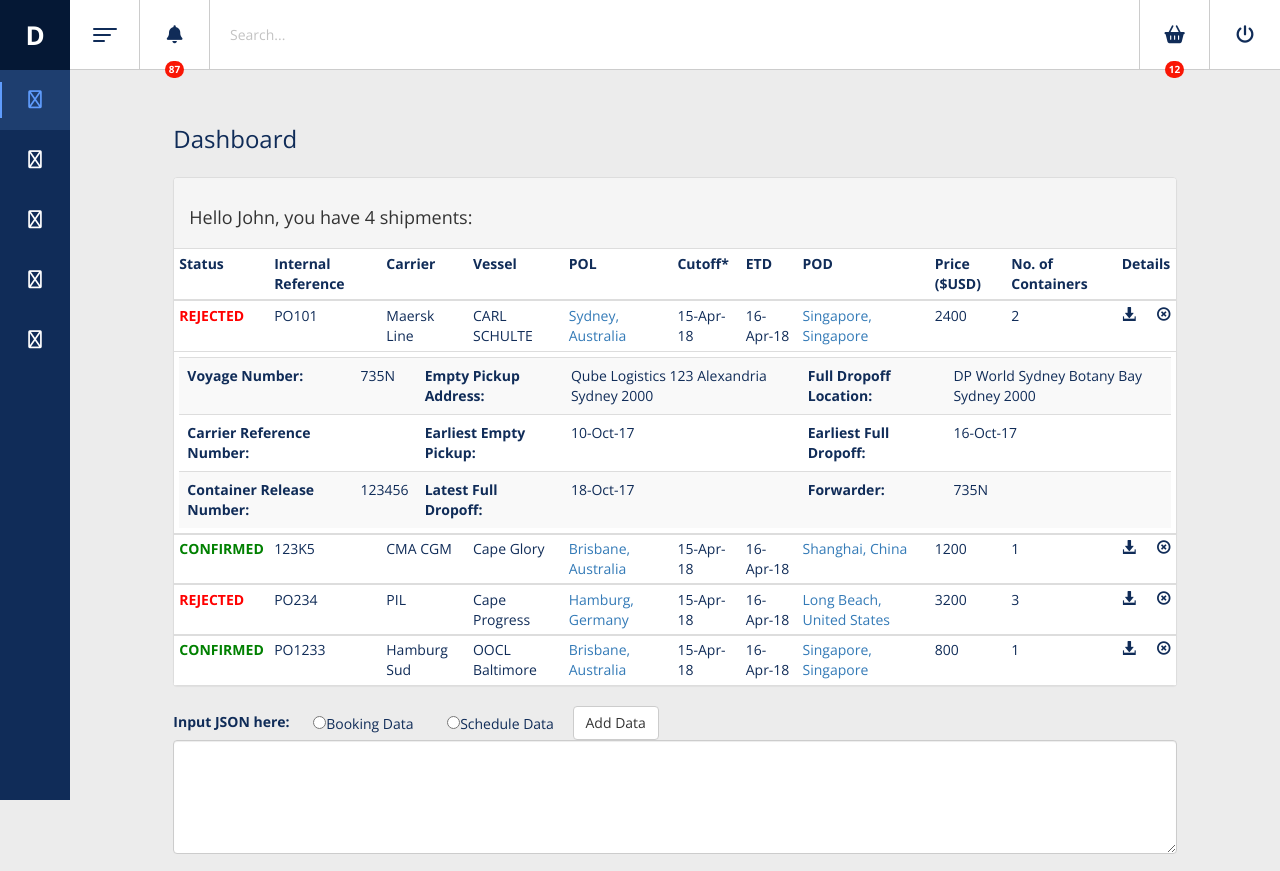
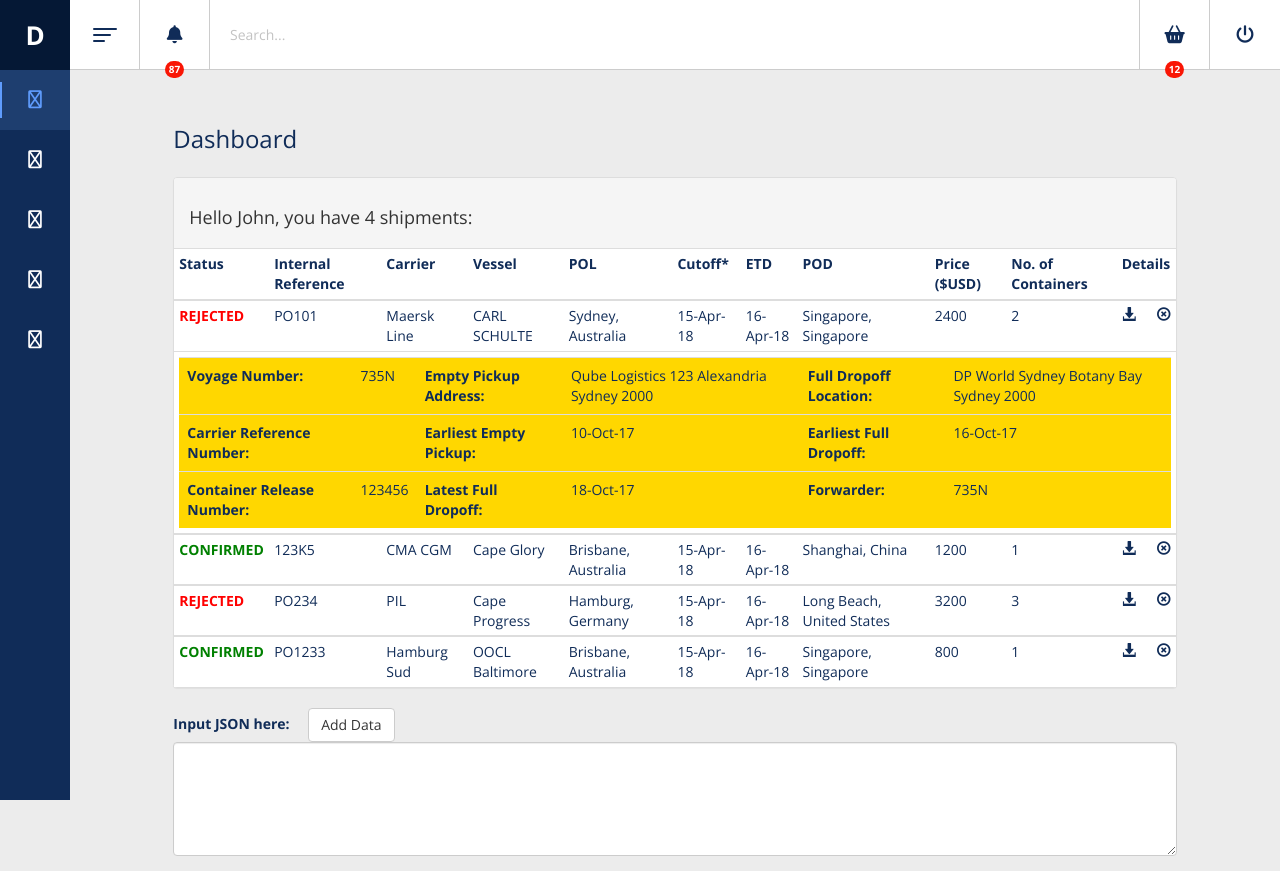
Before and after one commit to JackEdwardLyons/dashboard-demo, a plain HTML site: page index.html in a window 1280 px wide. Both pictures are taken after a click on the element 674 px from the left and 325 px from the top of the page. Drawn offline with nearby package versions, Linux system fonts and the light colour scheme.

Commit message:
Basic JSON editor working

```diff
--- /dev/null
+++ b/API/shipments.json
@@ -0,0 +1,62 @@
+{
+	"request": {
+		"InternalReference": "PO101",
+		"FreightCost": "2400",
+		"CarrierPartnerAlias": "MAEU",
+		"Context": "ExplorateNoTerms",
+		"EquipmentDetails": [{
+			"NumberOfEquipment": "1",
+			"ImportExportHaulage": "MerchantExportHaulageMerchantImportHaulage",
+			"EquipmentTypeCode": "45G0",
+			"EquipmentDescription": "40 Highcube"
+		}, {
+			"NumberOfEquipment": "1",
+			"ImportExportHaulage": "MerchantExportHaulageMerchantImportHaulage",
+			"EquipmentTypeCode": "22G0",
+			"EquipmentDescription": "20 General"
+		}],
+		"PortOfDischargeName": "Singapore, Singapore",
+		"PortOfLoadName": "Sydney, Australia",
+		"OriginDeparts": "20-Oct-17",
+		"VesselName": "CARL SCHULTE",
+		"ForwarderDetails": {
+			"ForwarderName": "DSV Air & Sea"
+		},
+		"DestinationArrives": "07-Nov-17",
+		"VoyageNumber": "735N",
+		"CarrierName": "Maersk Line"
+	},
+	"confirmation": {
+		"LatestFullDeliveryDate": "18-Oct-17",
+		"CarrierReferenceNumber": "",
+		"ContainerReleaseNumber": "123456",
+		"EarliestEmptyPickUpDate": "10-Oct-17",
+		"EmptyPickUpLocation": "Qube Logistics 123 Alexandria Sydney 2000",
+		"EarliestFullDropOff": "16-Oct-17",
+		"FullDropOffLocation": "DP World Sydney Botany Bay Sydney 2000"
+	},
+	"request": {
+		"InternalReference": "123K5",
+		"FreightCost": "1200",
+		"CarrierPartnerAlias": "CMAU",
+		"Context": "ExplorateNoTerms",
+		"EquipmentDetails": [{
+			"NumberOfEquipment": "1",
+			"ImportExportHaulage": "MerchantExportHaulageMerchantImportHaulage",
+			"EquipmentTypeCode": "42G0",
+			"EquipmentDescription": "40 General"
+		}],
+		"PortOfDischargeName": "Shanghai, China",
+		"PortOfLoadName": "Brisbane, Australia",
+		"OriginDeparts": "15-Nov-17",
+		"VesselName": "Cape Glory",
+		"ForwarderDetails": {
+			"ForwarderName": "DB Schenker"
+		},
+		"DestinationArrives": "30-Nov-17",
+		"VoyageNumber": "101N",
+		"CarrierName": "CMA CGM"
+	},
+	"confirmation": {},
+	"rejected": {}
+}
--- a/index.html
+++ b/index.html
@@ -148,8 +148,6 @@
                             <th>Details</th>
                         </tr>
                     </thead>
-
-                    <tbody v-for="(shipment, index) in scheduleData" class="table table-condensed" style="border-collapse:collapse;" v-show="!loading">
                     <tr>
                         <div class="timeline-item" v-if="loading">
                             <div class="animated-background">
@@ -169,6 +167,9 @@
                             </div>
                         </div>
                     </tr>
+
+                    <tbody v-for="(shipment, index) in scheduleData" class="table table-condensed" style="border-collapse:collapse;" v-show="!loading">
+
                         <tr @click="shipment.isOpen = !shipment.isOpen" class="accordion-toggle table-hover">
                             <td class="text-success text-uppercase text-bold"
                                 :class="{
@@ -177,23 +178,15 @@
                                     'rejected-status':  shipment.bookingStatus === 'rejected',
                                 }"
                             >
-                                {{ shipment.bookingStatus }}
+                                {{ shipment.BookingData.CarrierReferenceNumber  === '' ? 'REJECTED' : 'CONFIRMED' }}
                             </td>
                             <td>{{ shipment.InternalReference }}</td>
                             <td>{{ shipment.CarrierName }}</td>
                             <td>{{ shipment.VesselName }}</td>
-                            <td>
-                                <a target="_blank" :href="'https://maps.google.com/?q=' + shipment.PortOfLoadName">
-                                    {{ shipment.PortOfLoadName }}
-                                </a>
-                            </td>
+                            <td>{{ shipment.PortOfLoadName }}</td>
                             <td>15-Apr-18</td>
                             <td>16-Apr-18</td>
-                            <td>
-                                <a target="_blank" :href="'https://maps.google.com/?q=' + shipment.PortOfDischargeName">
-                                    {{ shipment.PortOfDischargeName }}
-                                </a>
-                            </td>
+                            <td>{{ shipment.PortOfDischargeName }}</td>
                             <td>{{ shipment.FreightCost }}</td>
                             <td>{{ shipment.EquipmentDetails.length }}</td>
                             <td>
@@ -204,9 +197,9 @@
                         <tr>
                             <td colspan="12" class="hiddenRow" v-show="shipment.isOpen">
                                 <div class="accordian-body collapse" :class="{ 'in': shipment.isOpen }">
-                                    <table class="table table-striped hidden-table">
-                                        <tbody>
-                                            <tr>
+                                    <table class="table table-striped hidden-table gold-bg">
+                                        <tbody class="gold-bg">
+                                            <tr class="gold-bg">
                                                 <th>Voyage Number:</th>
                                                 <td>{{ shipment.VoyageNumber }}</td>
 
@@ -216,7 +209,7 @@
                                                 <th>Full Dropoff Location:</th>
                                                 <td>{{ shipment.BookingData.FullDropOffLocation }}</td>
                                             </tr>
-                                            <tr>
+                                            <tr class="gold-bg">
                                                 <th>Carrier Reference Number:</th>
                                                 <td>{{ shipment.BookingData.CarrierReferenceNumber }}</td>
 
@@ -226,7 +219,7 @@
                                                 <th>Earliest Full Dropoff:</th>
                                                 <td>{{ shipment.BookingData.EarliestFullDropOff }}</td>
                                             </tr>
-                                            <tr>
+                                            <tr class="gold-bg">
                                                 <th>Container Release Number:</th>
                                                 <td>{{ shipment.BookingData.ContainerReleaseNumber }}</td>
 
@@ -254,8 +247,8 @@
         <div>
             <div class="form-group">
                 <label for="comment">Input JSON here:</label>
-                <label class="checkbox-inline"><input type="radio" v-model="jsonOption" name="checkbox" value="booking">Booking Data</label>
-                <label class="checkbox-inline"><input type="radio" v-model="jsonOption" name="checkbox" value="schedule">Schedule Data</label>
+                <!-- <label class="checkbox-inline"><input type="radio" v-model="jsonOption" name="checkbox" value="booking">Booking Data</label>
+                <label class="checkbox-inline"><input type="radio" v-model="jsonOption" name="checkbox" value="schedule">Schedule Data</label> -->
                 <button class="btn btn-default"
                         style="margin-left: 15px;"
                         @click="sendJsonData"
--- a/scripts/vue-components.js
+++ b/scripts/vue-components.js
@@ -17,52 +17,77 @@ Vue.component('vue-accordion-component', {
             loading: false,
             bookingData: [],
             scheduleData: [],
-            jsonUpdateOption: '',
             jsonFromTextArea: ''
         }
     },
     methods: {
         collapseIn: function (index) {
             return this.scheduleData[index].isOpen = true;
+        },
+        getBookingStatus() {
+            return $.map(this.scheduleData, function (value, index) {
+                return value.BookingData.CarrierReferenceNumber !== ''
+
+                    ? value.bookingStatus = 'confirmed'
+                    : value.bookingStatus = 'rejected';
+            });
         }
     },
     computed: {
         helloMsg: function () {
             return 'Hello, ' + this.name + '. You have ' + this.scheduleData.length + ' shipments.';
+        },
+        bookingStatus: function (a) {
+            // GRAB DATA FROM SHIPMENTS.JSON
+            // default to REJECTED
+            // test to see if CONFIRMATION is empty
+            // if not empty -- status is CONFIRMED
+            // META DATA available to show on front end
+            // if confirmation is empty your in PENDING ...
+            // If deleted then CANCELLED
+            // shipments[1]["confirmation"].hasOwnProperty( "ContainerReleaseNumber" )
+            // shipments[1].keys("confirmation").length == 0;
+            return a.BookingData.CarrierReferenceNumber !== ''
+                ? a.bookingStatus = 'confirmed'
+                : a.bookingStatus = 'rejected';
+        }
+    },
+    watch: {
+        scheduleData: function(val) {
+            console.log('watching: ', val);
+            this.getBookingStatus();
         }
     },
     created: function () {
         var self = this;
         $.when(
-            $.get( "API/mock-booking-data.json"),
+            $.get( "API/shipments.json"),
             $.get( "API/mock-schedule-data.json")
-        ).then(function( booking, schedule ) {
-            self.bookingData.push(booking[0].data);
+        ).then(function( shipments, schedule ) {
+            self.bookingData.push(shipments[0]);
             self.scheduleData.push(schedule[0].data);
-            self.scheduleData = extendObject(self.scheduleData[0], { isOpen: false, bookingStatus: 'pending' });
+            self.scheduleData = extendObject(self.scheduleData[0], { isOpen: false, bookingStatus: 'rejected' });
         });
     },
     mounted: function () {
         this.loading = true;
         var self = this;
 
-        function getBookingStatus() {
-            return $.map(self.scheduleData, function (value, index) {
-                return value.BookingData.CarrierReferenceNumber !== ''
-                    ? value.bookingStatus = 'confirmed'
-                    : value.bookingStatus = 'rejected';
-            });
-        }
-
         setTimeout(function () {
-            getBookingStatus();
+            self.getBookingStatus();
             self.loading = false;
         }, 2000);
 
         // Receive JSON data via EventBus
-        EventBus.$on('update-accordion-data', function (arg1, arg2) {
-            this.jsonUpdateOption = arg1;
-            this.jsonFromTextArea = arg2;
+        // The object needs extending in order for the
+        // booking status and isOpen click event
+        // to both function.
+        EventBus.$on('update-accordion-data', function (payload) {
+            this.jsonFromTextArea = payload;
+            var newData = JSON.parse(this.jsonFromTextArea);
+            $.extend({}, newData, { isOpen: false });
+            console.log('new data: ', newData);
+            this.scheduleData.push(newData);
         }.bind(this))
     }
 });
@@ -94,7 +119,7 @@ Vue.component('vue-json-inputter-component', {
     },
     methods: {
         sendJsonData () {
-            this.$bus.$emit('update-accordion-data', this.jsonOption, this.jsonData);
+            this.$bus.$emit('update-accordion-data', this.jsonData);
         }
     }
 });
--- a/styles/vue-accordion-component.css
+++ b/styles/vue-accordion-component.css
@@ -47,12 +47,17 @@ table {
     margin: 1em 0;
 }
 
+.gold-bg {
+    background: gold !important;
+}
 
 /* Vue cloak hides braces until instance has loaded */
 
 [v-cloak] {
     display: none
 }
+
+
 
 /* Status Colours */
 .pending-status {
```
Lines whose indentation alone changed are shown as unchanged.
